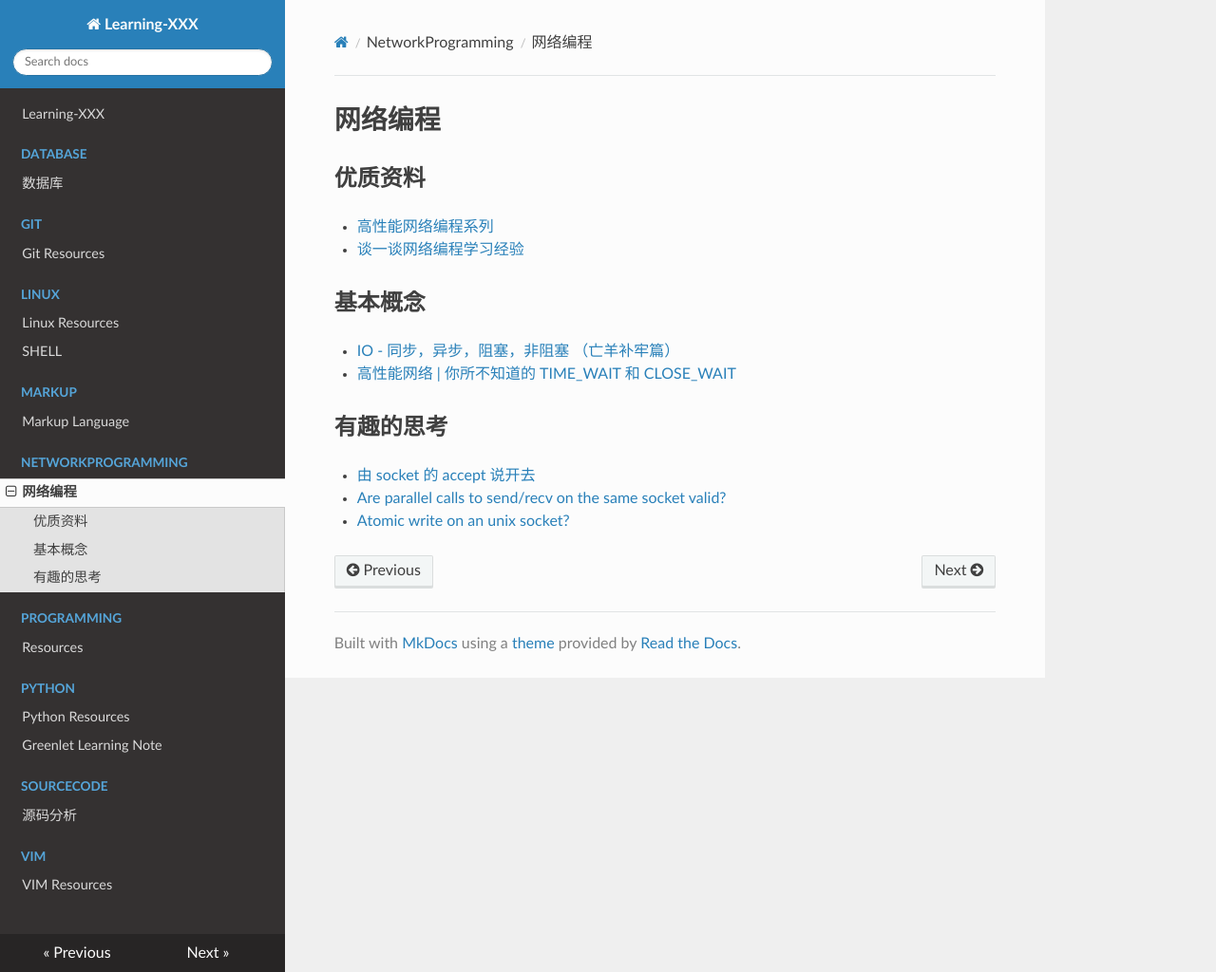
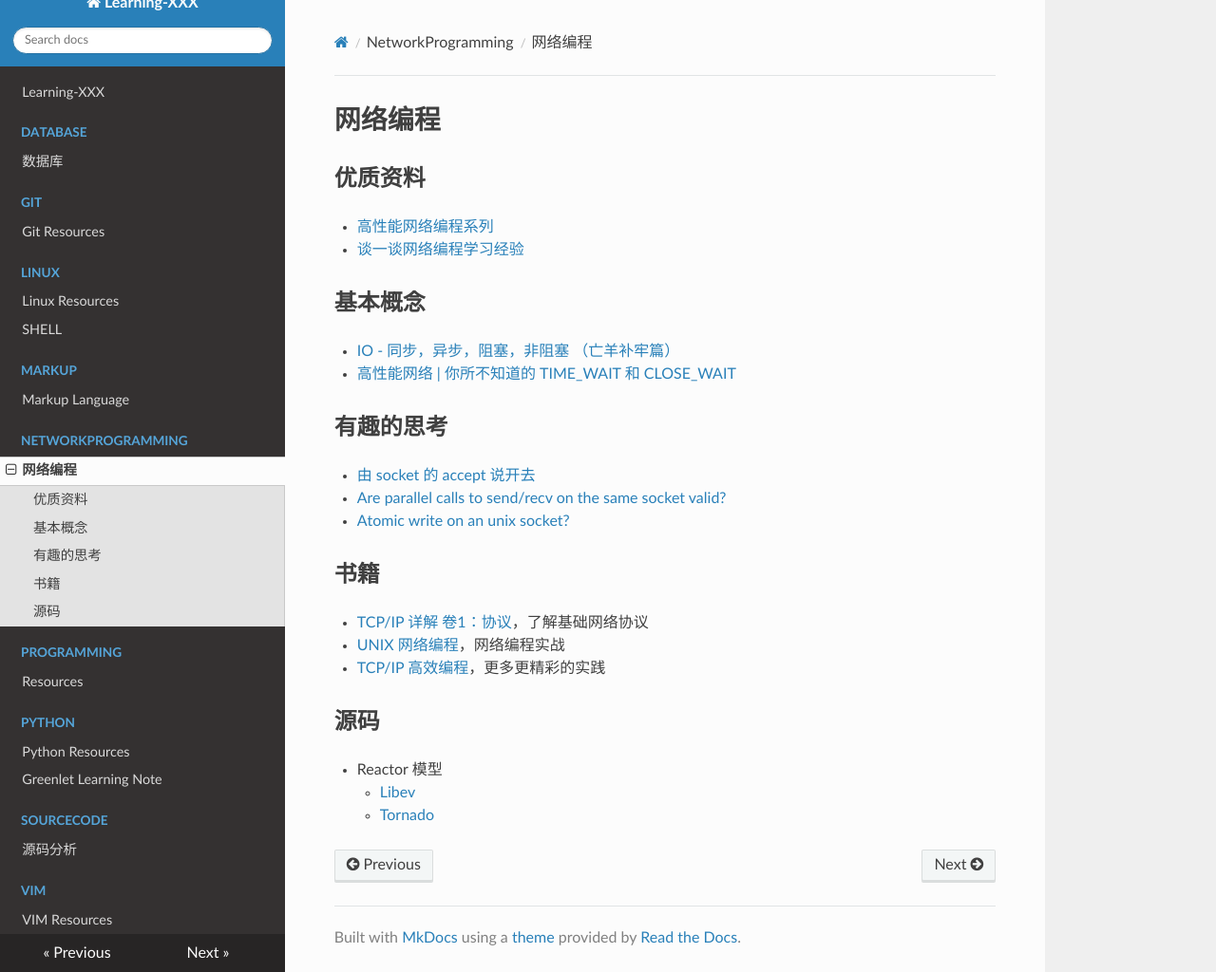
Before and after one commit to omsobliga/Learning-XXX, an MkDocs documentation site: the page built from docs/NetworkProgramming/README.md, in a window 1280 px wide and 1024 px high. Shown: the whole window at 95% size. Built offline with MkDocs 1.6.1, drawn with Linux system fonts in a browser that asks for light colours; nearby versions of some CDN libraries.

Commit message:
add learning books/sourcecode

```diff
--- a/docs/NetworkProgramming/README.md
+++ b/docs/NetworkProgramming/README.md
@@ -15,3 +15,15 @@
 - [由 socket 的 accept 说开去](http://ticktick.blog.51cto.com/823160/779866)
 - [Are parallel calls to send/recv on the same socket valid?](http://stackoverflow.com/questions/1981372/are-parallel-calls-to-send-recv-on-the-same-socket-valid)
 - [Atomic write on an unix socket?](http://stackoverflow.com/questions/4669710/atomic-write-on-an-unix-socket)
+
+## 书籍
+
+- [TCP/IP 详解 卷1：协议](https://book.douban.com/subject/1088054/)，了解基础网络协议
+- [UNIX 网络编程](https://book.douban.com/subject/1500149/)，网络编程实战
+- [TCP/IP 高效编程](https://book.douban.com/subject/6058986/)，更多更精彩的实践
+
+## 源码
+
+- Reactor 模型
+    - [Libev](http://software.schmorp.de/pkg/libev.html)
+    - [Tornado](https://pypi.python.org/pypi/tornado/2.0)
```
